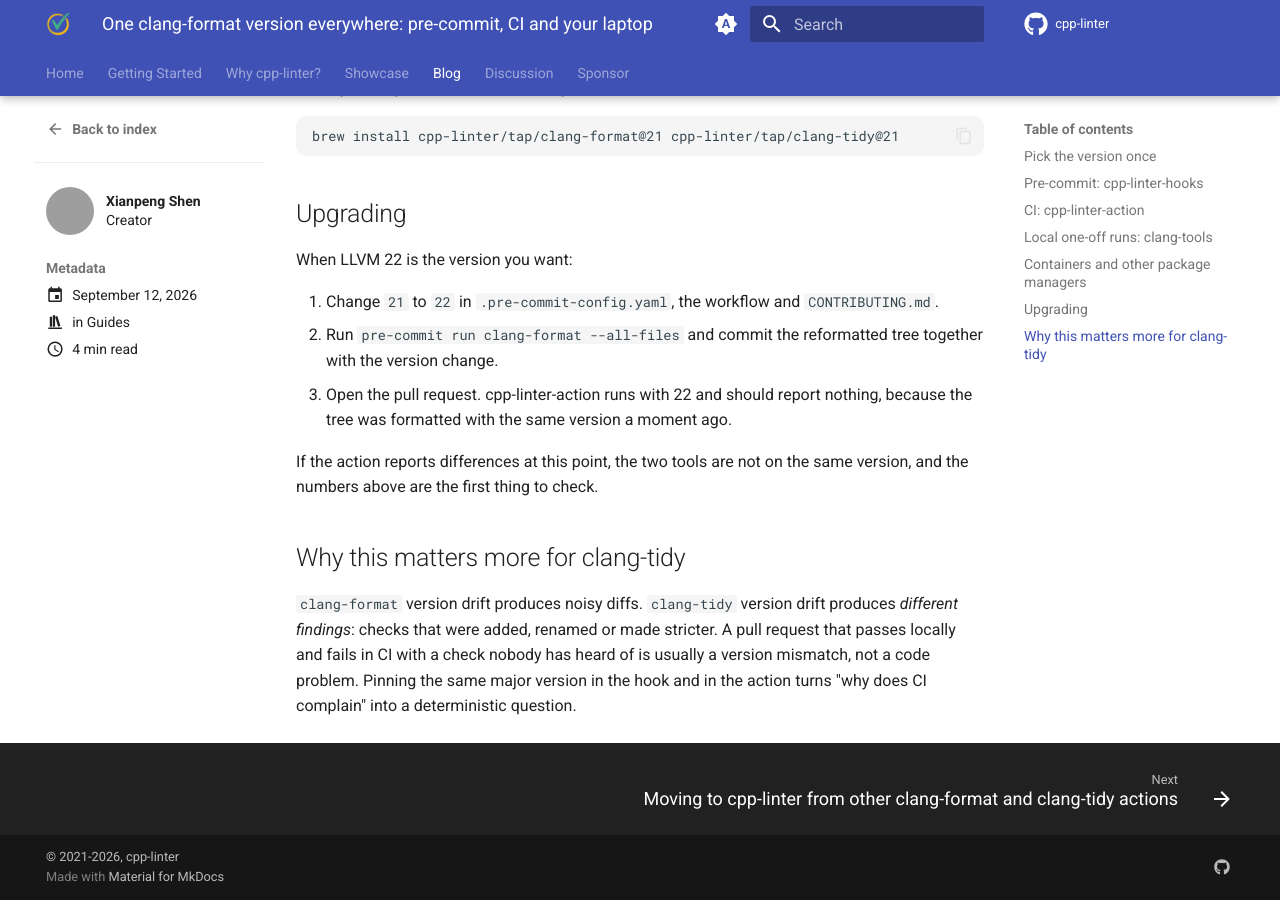
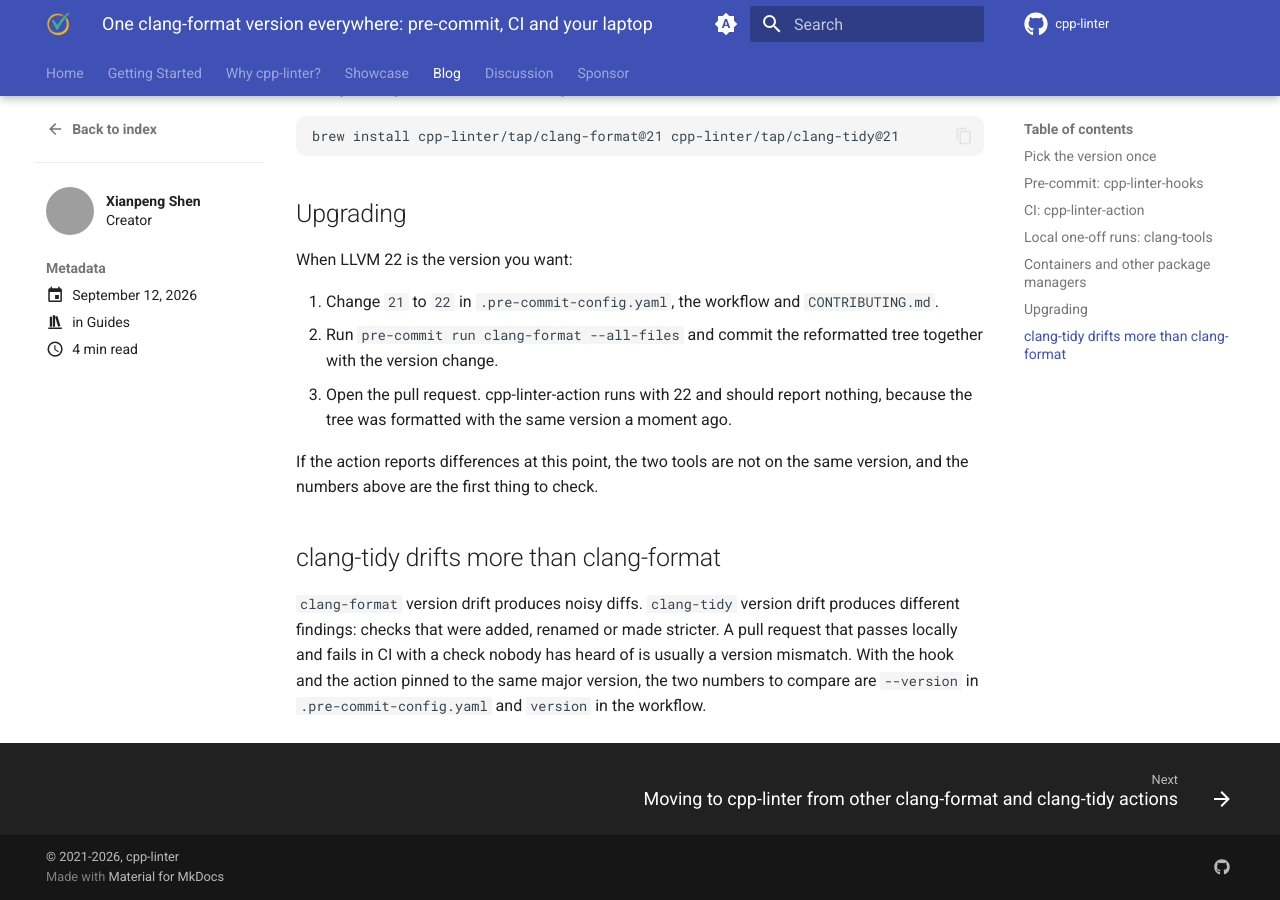
Before and after one commit to cpp-linter/cpp-linter.github.io, an MkDocs documentation site: the page built from docs/blog/posts/2026-09-12-one-clang-version-everywhere.md, in a window 1280 px wide and 900 px high, scrolled down 2634 px. Built offline with MkDocs 1.6.1 and Material for MkDocs 9.7.7, drawn with Linux system fonts in a browser that asks for light colours; some of the changed text lies outside the part shown; grey boxes are pictures that could not be loaded.

Commit message:
docs: tighten the copy on the new pages
- state the positioning as a plain sentence instead of a bold colon reveal
- drop rhetorical setups, a metaphor kicker and mid-sentence bold
- give inanimate subjects human-free verbs; active voice where it was passive

````diff
--- a/docs/blog/posts/2026-09-12-one-clang-version-everywhere.md
+++ b/docs/blog/posts/2026-09-12-one-clang-version-everywhere.md
@@ -26,8 +26,8 @@
 
 <!-- more -->
 
-This is the problem the cpp-linter tools are built around: **pick one LLVM major version and use it
-in every place code gets checked**.
+The cpp-linter tools are built to pick one LLVM major version and use it in every place code gets
+checked.
 
 ## Pick the version once
 
@@ -59,7 +59,7 @@
 ```
 
 `--style=file` and `--checks=.clang-tidy` read the same `.clang-format` and `.clang-tidy` files
-that CI will use, so there is one source of truth for the rules as well as for the version.
+that CI will use, so the rules, like the version, are defined in one place.
 
 ## CI: cpp-linter-action
 
@@ -149,10 +149,10 @@
 If the action reports differences at this point, the two tools are not on the same version, and
 the numbers above are the first thing to check.
 
-## Why this matters more for clang-tidy
+## clang-tidy drifts more than clang-format
 
-`clang-format` version drift produces noisy diffs. `clang-tidy` version drift produces *different
-findings*: checks that were added, renamed or made stricter. A pull request that passes locally and
-fails in CI with a check nobody has heard of is usually a version mismatch, not a code problem.
-Pinning the same major version in the hook and in the action turns "why does CI complain" into a
-deterministic question.
+`clang-format` version drift produces noisy diffs. `clang-tidy` version drift produces different
+findings: checks that were added, renamed or made stricter. A pull request that passes locally and
+fails in CI with a check nobody has heard of is usually a version mismatch. With the hook and the
+action pinned to the same major version, the two numbers to compare are `--version` in
+`.pre-commit-config.yaml` and `version` in the workflow.
````
Also changed, not shown: docs/blog/posts/2026-09-12-moving-to-cpp-linter.md (+6 -7 lines), docs/showcase.md (+4 -4 lines), docs/why-cpp-linter.md (+7 -8 lines).
